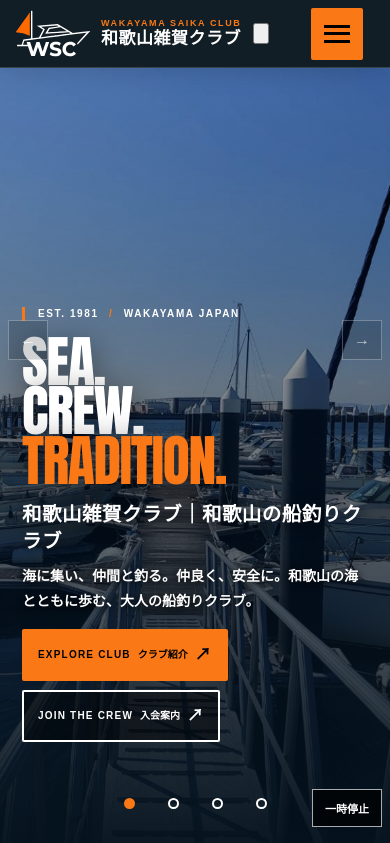
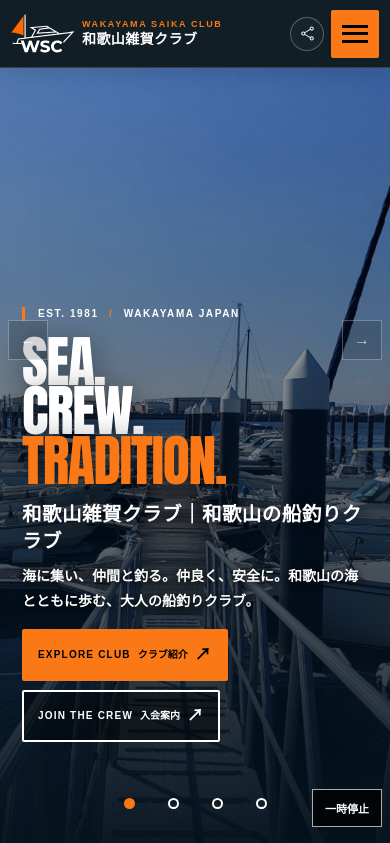
Before and after one commit to oosaka0123-sudo/wakayama-saika-club, a PHP site: page / in a window 390 px wide. Shown: the top 843 px of the page. Run offline with PHP 8.4, Linux system fonts and the light colour scheme.

Commit message:
style: add subtle responsive share icon beside the WSC menu

```diff
--- a/css/premium.css
+++ b/css/premium.css
@@ -139,3 +139,42 @@ footer[data-wsc-footer] .powered-by{margin:17px 0 0;padding:11px 0 0}
 @media (prefers-reduced-motion: reduce), print {
   .wsc-reveal-card{opacity:1!important;transform:none!important;transition:none!important}
 }
+
+/* Shared WSC header share: elegant icon-only button, no visible label. */
+.site-header .wsc-share-btn{
+  flex:0 0 36px;width:36px;height:36px;box-sizing:border-box;
+  display:grid;place-items:center;margin:0 0 0 auto;padding:0;
+  border:1px solid rgba(255,255,255,.28);border-radius:50%;
+  background:rgba(255,255,255,.025);color:#e9eef0;cursor:pointer;
+  transition:border-color .2s ease,color .2s ease,background-color .2s ease,transform .2s ease;
+}
+.site-header .wsc-share-btn svg{width:17px;height:17px;display:block}
+.site-header .wsc-share-btn .wsc-share-copied{display:none}
+.site-header .wsc-share-btn.is-copied{color:#ff8a22;border-color:#ff8a22}
+.site-header .wsc-share-btn.is-copied .wsc-share-symbol{display:none}
+.site-header .wsc-share-btn.is-copied .wsc-share-copied{display:block}
+.site-header .wsc-share-btn:hover{color:#ff8a22;border-color:#ff8a22;background:rgba(255,138,34,.08);transform:translateY(-1px)}
+.site-header .wsc-share-btn:focus-visible{outline:2px solid #ff8a22;outline-offset:3px}
+.site-header .menu-btn{margin-left:0}
+.wsc-share-sr{position:absolute!important;width:1px;height:1px;padding:0;margin:-1px;overflow:hidden;clip:rect(0,0,0,0);white-space:nowrap;border:0}
+@media(min-width:1100px){
+  .site-header .wsc-share-btn{margin-left:12px}
+}
+@media(max-width:440px){
+  .site-header .in{gap:7px;padding-left:11px;padding-right:11px}
+  .site-header .brand{gap:7px;min-width:0}
+  .site-header .brand img{width:64px;height:42px;flex:0 0 64px}
+  .site-header .brand span{font-size:14px}
+  .site-header .wsc-share-btn{width:34px;height:34px;flex-basis:34px}
+  .site-header .menu-btn{width:48px;height:48px;flex:0 0 48px}
+}
+@media(max-width:350px){
+  .site-header .brand img{width:52px;height:38px;flex-basis:52px}
+  .site-header .brand span{font-size:13px}
+  .site-header .wsc-share-btn{width:32px;height:32px;flex-basis:32px}
+  .site-header .menu-btn{width:44px;height:44px;flex-basis:44px}
+}
+@media(prefers-reduced-motion:reduce){
+  .site-header .wsc-share-btn{transition:none}
+  .site-header .wsc-share-btn:hover{transform:none}
+}
```
